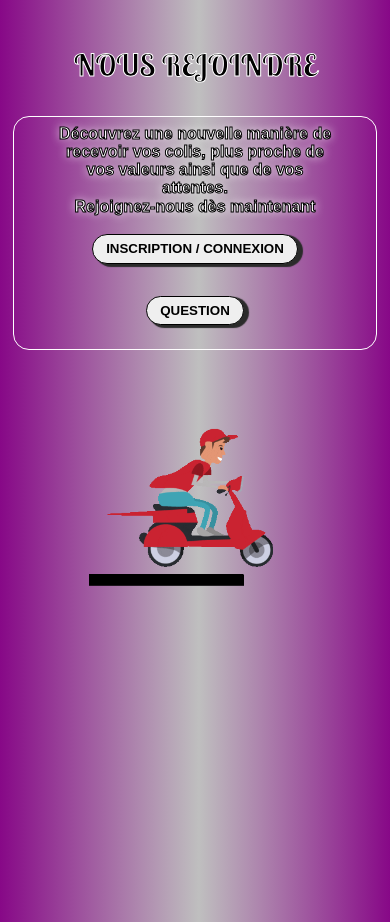
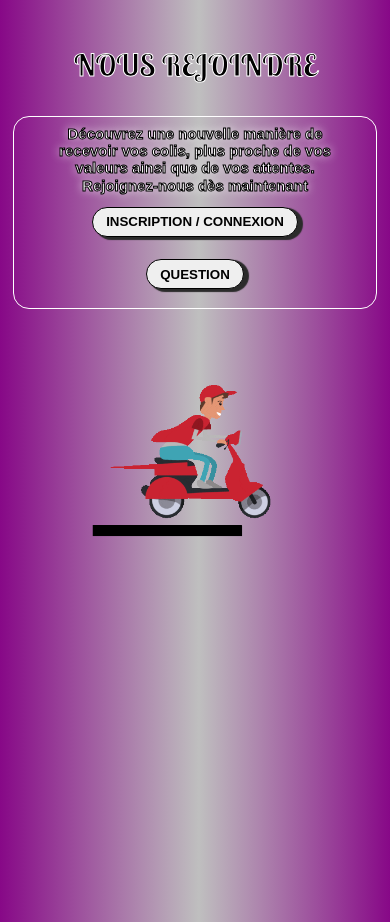
Before and after one commit to Louis75011/MyPost, a React (Create React App) app: page / in a window 390 px wide. Shown: the part 2060-2982 px from the top of the page. Built offline with nearby package versions, Linux system fonts and the light colour scheme.

Commit message:
fix design home bis

```diff
--- a/src/component/screens/Home.tsx
+++ b/src/component/screens/Home.tsx
@@ -19,9 +19,9 @@ const Home: React.FC = () => {
     }
   }, [anchor]);
 
-  const handleClick = (event: React.MouseEvent<HTMLLIElement>) => {
-    setAnchor(event.currentTarget.dataset.anchor || "");
-  };
+  // const handleClick = (event: React.MouseEvent<HTMLLIElement>) => {
+  //   setAnchor(event.currentTarget.dataset.anchor || "");
+  // };
 
   return (
     <main>
--- a/src/style/screens/Home.scss
+++ b/src/style/screens/Home.scss
@@ -332,6 +332,7 @@ main {
         justify-content: center;
         align-items: center;
       }
+
       .join-us-texts {
         width: 92%;
         display: flex;
@@ -339,18 +340,22 @@ main {
         align-items: center;
         margin: 2rem 0 0 0;
 
+        button {
+          margin: 0.7rem 0;
+        }
+
         p {
           text-align: center;
           width: 280px;
-          font-size: 16px;
-          font-weight: 700;
+          font-size: 15px;
+          font-weight: 600;
           letter-spacing: 0;
           margin-bottom: 0.1rem;
         }
       }
 
       img {
-        height: 280px;
+        height: 270px;
       }
     }
   }
```
